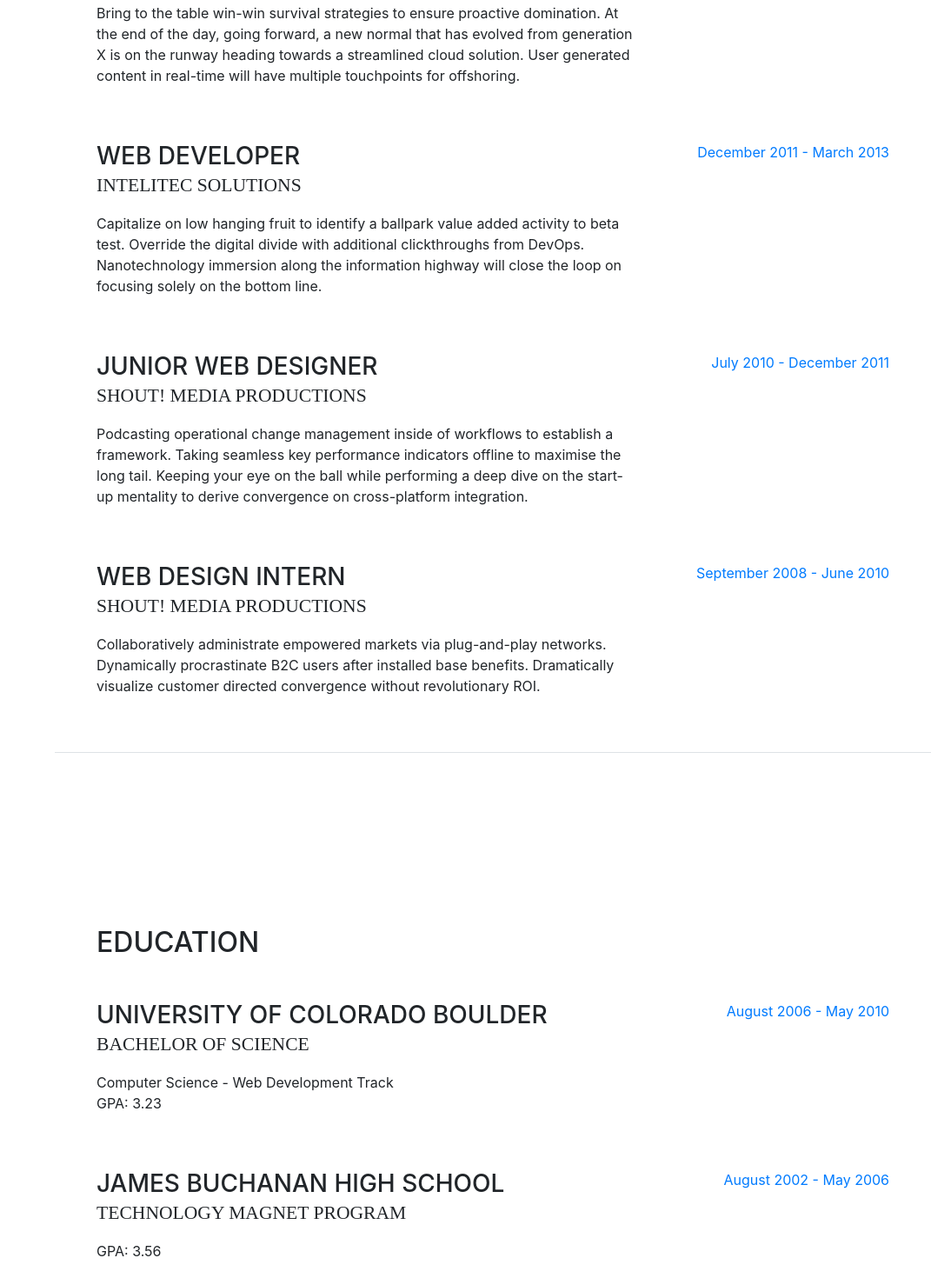
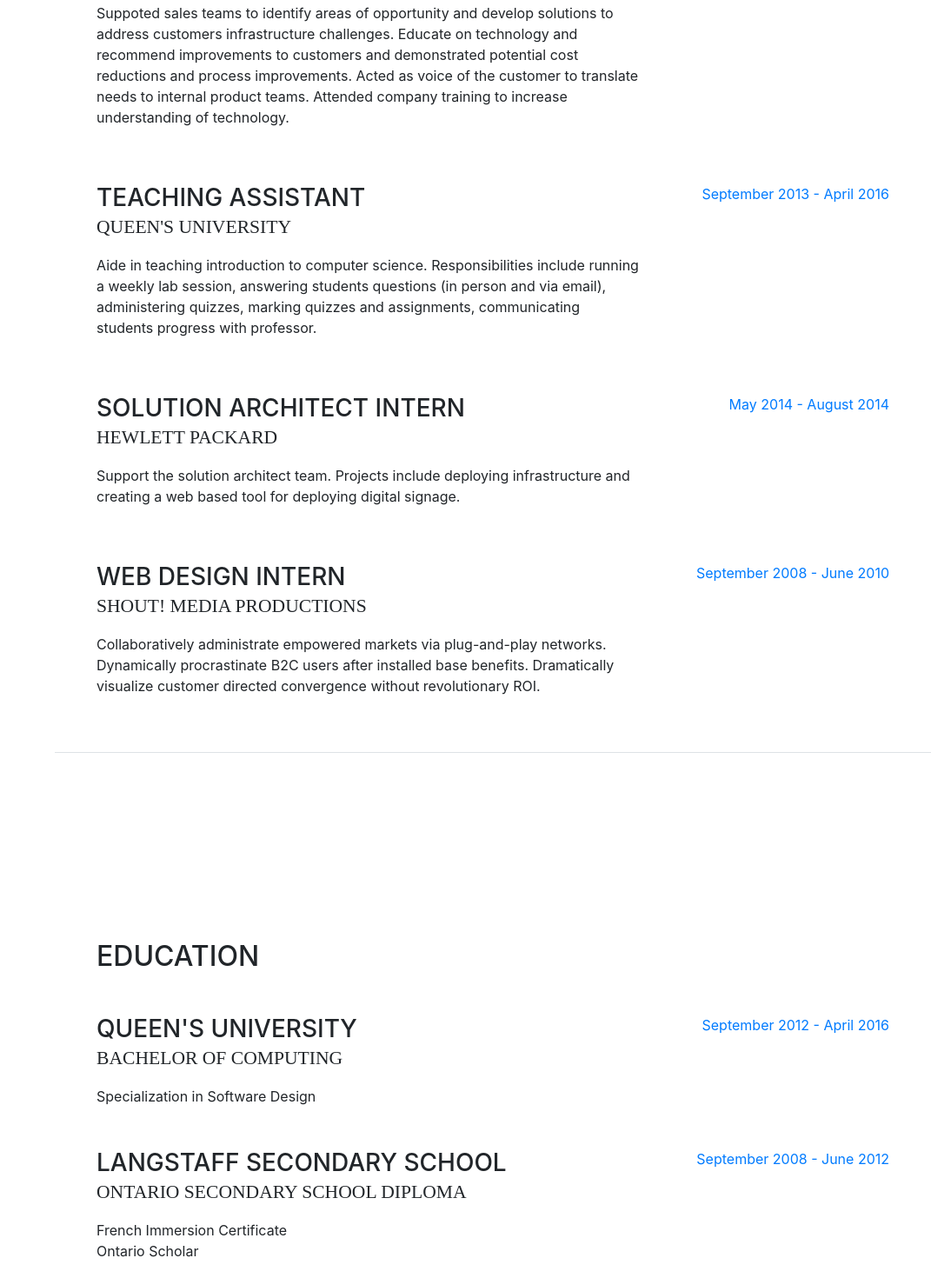
Before and after one commit to Lex-Luthor/Lex-Luthor.github.io, a website with bundled scripts: page index.html in a window 1280 px wide. Shown: the part 1013-2483 px from the top of the page at 87% size, without its empty margins (209-1280 px from the left). Built offline with nearby package versions, Linux system fonts and the light colour scheme; a web font is replaced by a local one.

Commit message:
data changes

```diff
--- a/index.html
+++ b/index.html
@@ -8,7 +8,7 @@
     <meta name="description" content="">
     <meta name="author" content="">
 
-    <title>Resume - Lexi Flynn</title>
+    <title>Lexi Flynn</title>
 
     <!-- Bootstrap core CSS -->
     <link href="vendor/bootstrap/css/bootstrap.min.css" rel="stylesheet">
@@ -29,7 +29,7 @@
 
     <nav class="navbar navbar-expand-lg navbar-dark bg-primary fixed-top" id="sideNav">
       <a class="navbar-brand js-scroll-trigger" href="#page-top">
-        <span class="d-block d-lg-none">Start Bootstrap</span>
+        <span class="d-block d-lg-none">Menu</span>
         <span class="d-none d-lg-block">
           <img class="img-fluid img-profile rounded-circle mx-auto mb-2" src="img/profile.jpg" alt="">
         </span>
@@ -115,34 +115,37 @@
 
           <div class="resume-item d-flex flex-column flex-md-row mb-5">
             <div class="resume-content mr-auto">
-              <h3 class="mb-0">Senior Web Developer</h3>
-              <div class="subheading mb-3">Intelitec Solutions</div>
-              <p>Bring to the table win-win survival strategies to ensure proactive domination. At the end of the day, going forward, a new normal that has evolved from generation X is on the runway heading towards a streamlined cloud solution. User generated content in real-time will have multiple touchpoints for offshoring.</p>
+              <h3 class="mb-0">Solution Architect</h3>
+              <div class="subheading mb-3">Hewlett Packard Enterprise</div>
+              <p>Suppoted sales teams to identify areas of opportunity and develop solutions to address customers infrastructure challenges.
+					Educate on technology and recommend improvements to customers and demonstrated potential cost reductions and process improvements.
+					Acted as voice of the customer to translate needs to internal product teams.
+					Attended company training to increase understanding of technology.</p>
             </div>
             <div class="resume-date text-md-right">
-              <span class="text-primary">March 2013 - Present</span>
+              <span class="text-primary">June 2016 - Present</span>
             </div>
           </div>
 
           <div class="resume-item d-flex flex-column flex-md-row mb-5">
             <div class="resume-content mr-auto">
-              <h3 class="mb-0">Web Developer</h3>
-              <div class="subheading mb-3">Intelitec Solutions</div>
-              <p>Capitalize on low hanging fruit to identify a ballpark value added activity to beta test. Override the digital divide with additional clickthroughs from DevOps. Nanotechnology immersion along the information highway will close the loop on focusing solely on the bottom line.</p>
+              <h3 class="mb-0">Teaching Assistant</h3>
+              <div class="subheading mb-3">Queen's University</div>
+              <p>Aide in teaching introduction to computer science. Responsibilities include running a weekly lab session, answering students questions (in person and via email), administering quizzes, marking quizzes and assignments, communicating students progress with professor.</p>
             </div>
             <div class="resume-date text-md-right">
-              <span class="text-primary">December 2011 - March 2013</span>
+              <span class="text-primary">September 2013 - April 2016</span>
             </div>
           </div>
 
           <div class="resume-item d-flex flex-column flex-md-row mb-5">
             <div class="resume-content mr-auto">
-              <h3 class="mb-0">Junior Web Designer</h3>
-              <div class="subheading mb-3">Shout! Media Productions</div>
-              <p>Podcasting operational change management inside of workflows to establish a framework. Taking seamless key performance indicators offline to maximise the long tail. Keeping your eye on the ball while performing a deep dive on the start-up mentality to derive convergence on cross-platform integration.</p>
+              <h3 class="mb-0">Solution Architect Intern</h3>
+              <div class="subheading mb-3">Hewlett Packard</div>
+              <p>Support the solution architect team. Projects include deploying infrastructure and creating a web based tool for deploying digital signage.</p>
             </div>
             <div class="resume-date text-md-right">
-              <span class="text-primary">July 2010 - December 2011</span>
+              <span class="text-primary">May 2014 - August 2014</span>
             </div>
           </div>
 
@@ -167,24 +170,27 @@
 
           <div class="resume-item d-flex flex-column flex-md-row mb-5">
             <div class="resume-content mr-auto">
-              <h3 class="mb-0">University of Colorado Boulder</h3>
-              <div class="subheading mb-3">Bachelor of Science</div>
-              <div>Computer Science - Web Development Track</div>
-              <p>GPA: 3.23</p>
+              <h3 class="mb-0">Queen's University</h3>
+              <div class="subheading mb-3">Bachelor of Computing</div>
+              <div>Specialization in Software Design</div>
+             <!-- <p>GPA: 3.23</p> -->
             </div>
             <div class="resume-date text-md-right">
-              <span class="text-primary">August 2006 - May 2010</span>
+              <span class="text-primary">September 2012 - April 2016</span>
             </div>
           </div>
 
           <div class="resume-item d-flex flex-column flex-md-row">
             <div class="resume-content mr-auto">
-              <h3 class="mb-0">James Buchanan High School</h3>
-              <div class="subheading mb-3">Technology Magnet Program</div>
-              <p>GPA: 3.56</p>
+              <h3 class="mb-0">Langstaff Secondary School</h3>
+              <div class="subheading mb-3">Ontario Secondary School Diploma</div>
+				<div>French Immersion Certificate</div>
+				<div>Ontario Scholar</div>
+
+		   <!--  <p> French Immersion </p> -->
             </div>
             <div class="resume-date text-md-right">
-              <span class="text-primary">August 2002 - May 2006</span>
+              <span class="text-primary">September 2008 - June 2012</span>
             </div>
           </div>
 
```
